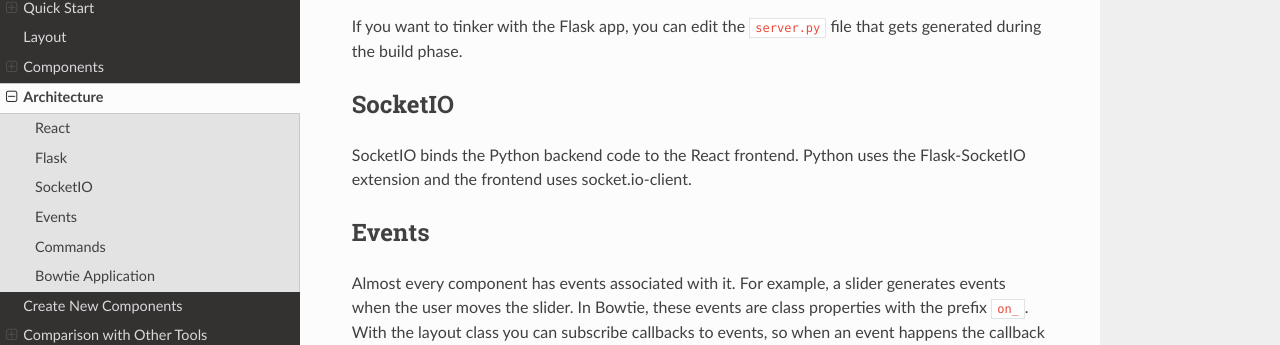
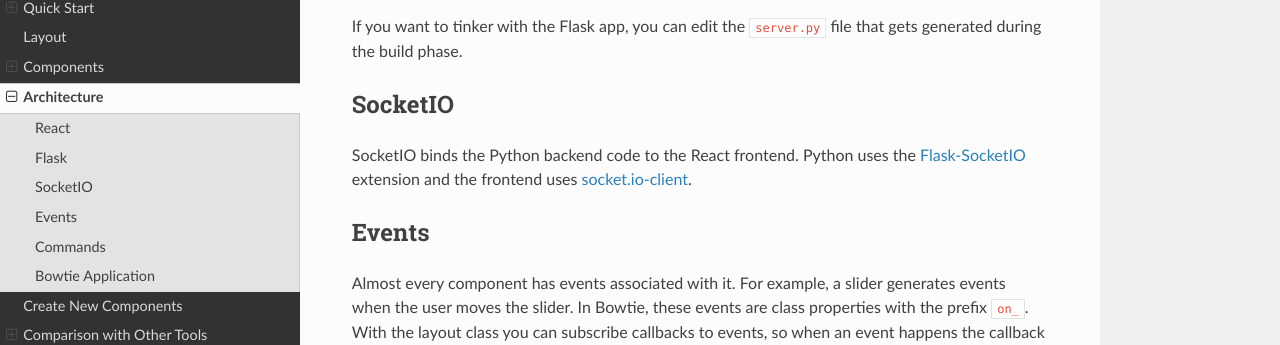
Before and after one commit to jwkvam/bowtie, a Sphinx documentation site: the page built from doc/architecture.rst, in a window 1280 px wide and 900 px high, scrolled down 567 px. Shown: the part 112-457 px from the top of the window. Built offline with Sphinx 7.4.7 and the Read the Docs theme 2.0.0, drawn with Linux system fonts in a browser that asks for light colours; pages that are not in the unit, such as notebooks, are missing from menus; part of the change alters nothing that is shown.

```diff
--- a/doc/architecture.rst
+++ b/doc/architecture.rst
@@ -34,7 +34,8 @@ gets generated during the build phase.
 SocketIO
 --------
 SocketIO binds the Python backend code to the React frontend.
-Python uses the Flask-SocketIO extension and the frontend uses socket.io-client.
+Python uses the `Flask-SocketIO <https://flask-socketio.readthedocs.io/en/latest/>`_
+extension and the frontend uses `socket.io-client <https://www.npmjs.com/package/socket.io-client>`_.
 
 Events
 ------
```
